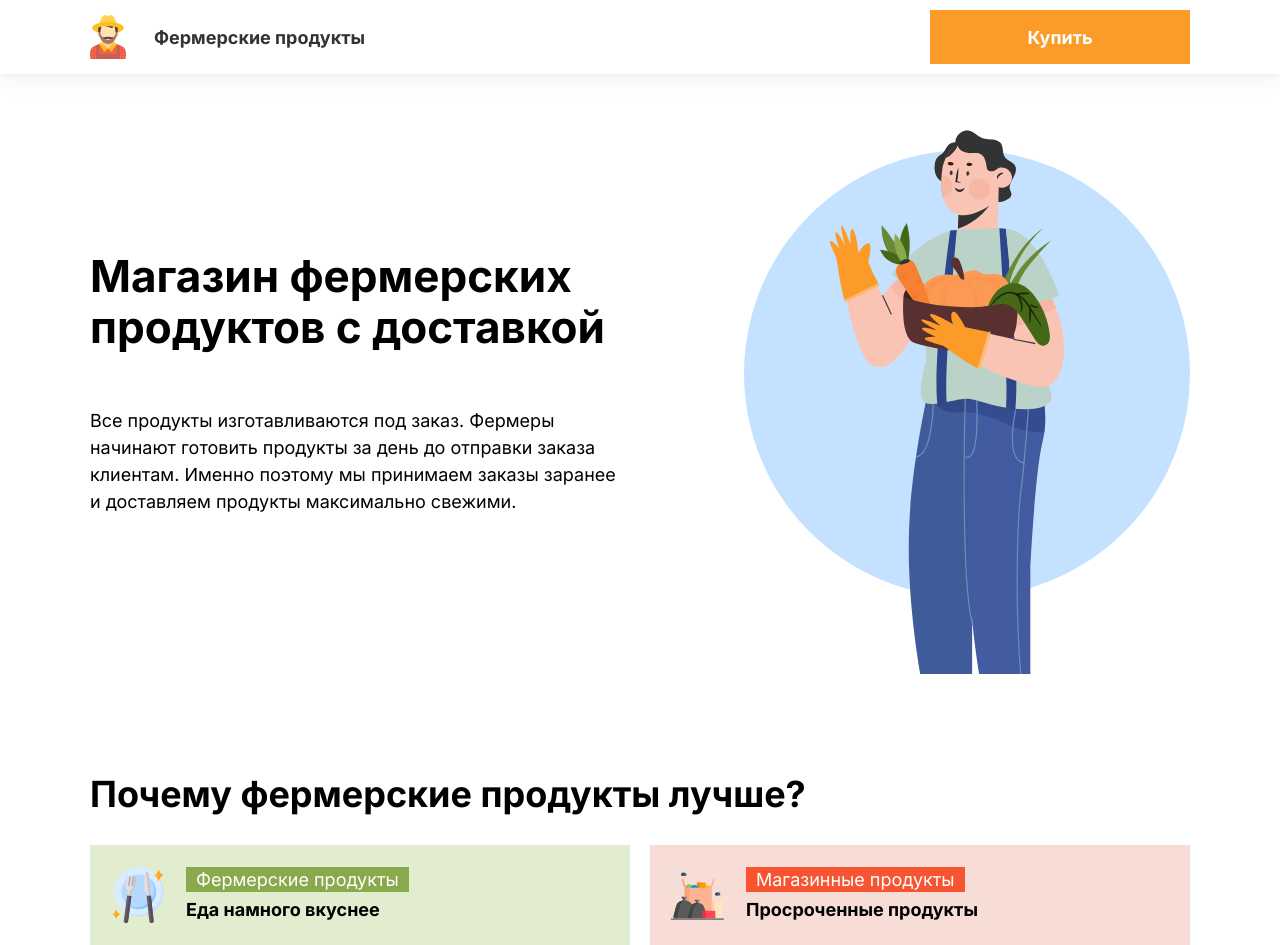
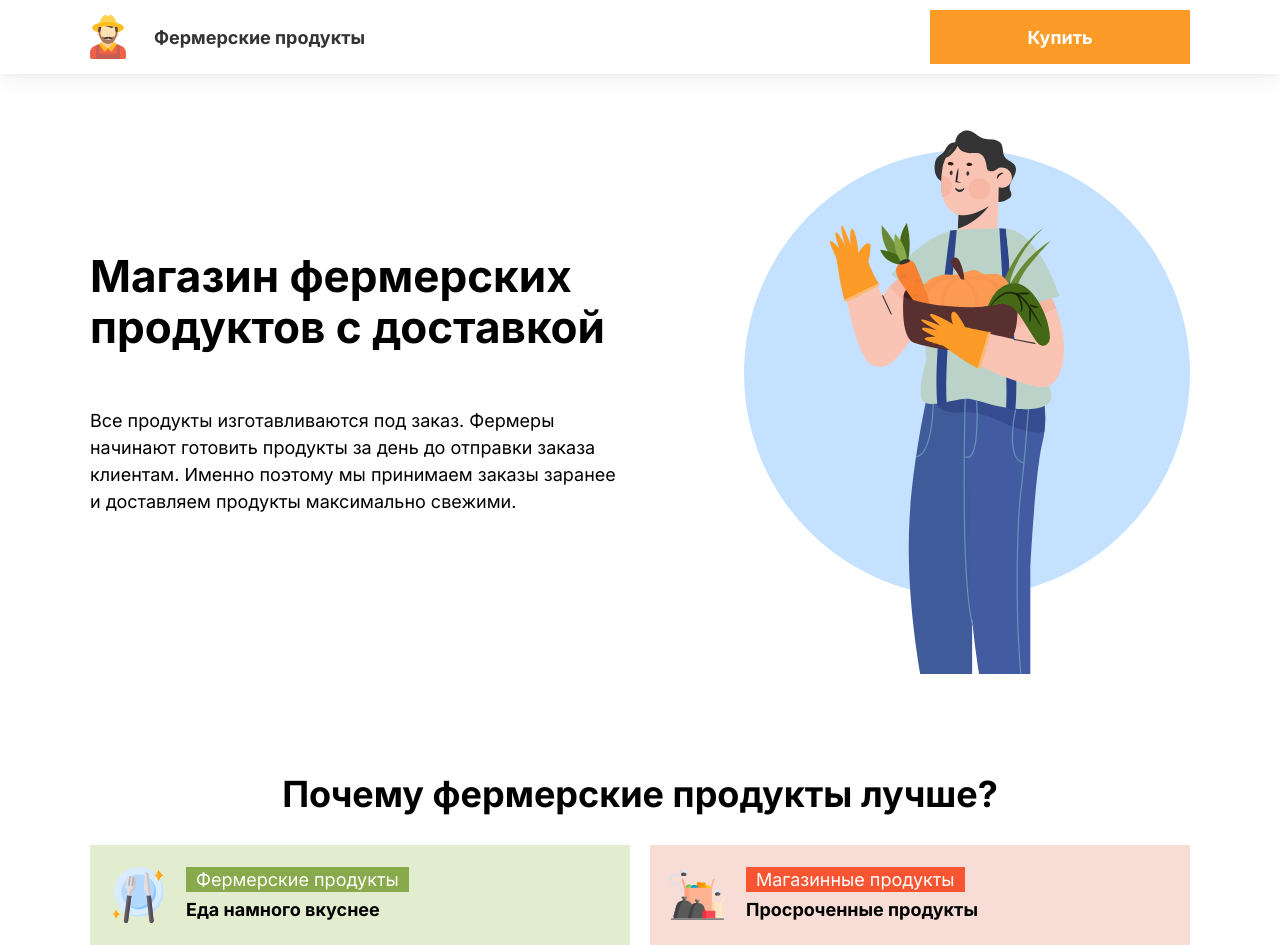
Before and after one commit to Navfront/Farmer-shop-react, a React (Create React App) app: page / in a window 1280 px wide. Shown: the top 945 px of the page. Built offline with nearby package versions, Linux system fonts and the light colour scheme.

Commit message:
fix index and creating product page

```diff
--- a/package.json
+++ b/package.json
@@ -9,6 +9,7 @@
     "react": "^18.0.0",
     "react-dom": "^18.0.0",
     "react-scripts": "5.0.0",
+    "swiper": "^8.1.1",
     "web-vitals": "^2.1.4"
   },
   "scripts": {
--- a/src/components/app/App.js
+++ b/src/components/app/App.js
@@ -1,18 +1,12 @@
-import PageHeader from "../layouts/page-header/page-header";
-import PageFooter from "../layouts/page-footer/page-footer";
-import PageMain from "../layouts/page-main/page-main";
-import PageWrapper from "../layouts/page-wrapper/pageWrapper";
+import IndexPage from "../pages/index-page";
+import ProductPage from "../pages/product-page";
 import GlobalStyles from "./globalStyles";
 
 function App() {
   return (
     <>
       <GlobalStyles />
-      <PageWrapper>
-        <PageHeader />
-        <PageMain />
-        <PageFooter />
-      </PageWrapper>
+      <IndexPage />
     </>
   );
 }
--- a/src/components/app/globalStyles.js
+++ b/src/components/app/globalStyles.js
@@ -4,9 +4,15 @@ const GlobalStyles = createGlobalStyle`
 
 html, body {
     margin: 0;
+    height: 100%;
+}
+
+#root{
+  display: contents;
 }
 
 body{
+
 font-family: ${({ theme }) => theme.fontFamily};
 font-weight: ${({ theme }) => theme.fontWeigth};
 font-size: ${({ theme }) => theme.fontSize};;
--- a/src/components/blocks/adventages/adventages.js
+++ b/src/components/blocks/adventages/adventages.js
@@ -11,7 +11,9 @@ const Adventages = () => {
     return (
       <StyledAdventages>
         <Container>
-          <Heading as="h2">Почему фермерские продукты лучше?</Heading>
+          <Heading as="h2" align="center">
+            Почему фермерские продукты лучше?
+          </Heading>
           <AdventagesList>
             {contentData.map((data) => {
               return (
--- a/src/components/layouts/page-footer/styled.js
+++ b/src/components/layouts/page-footer/styled.js
@@ -2,6 +2,7 @@ import styled from "styled-components";
 
 export const StyledPageFooter = styled.footer`
   border-top: 1px solid rgba(0, 0, 0, 0.1);
+  grid-row: -1;
 `;
 
 export const PageFooterLayout = styled.div`
--- /dev/null
+++ b/src/components/pages/index-page.js
@@ -0,0 +1,16 @@
+import PageFooter from "../layouts/page-footer/page-footer";
+import PageHeader from "../layouts/page-header/page-header";
+import PageMain from "../layouts/page-main/page-main";
+import PageWrapper from "../layouts/page-wrapper/pageWrapper";
+
+const IndexPage = () => {
+  return (
+    <PageWrapper>
+      <PageHeader />
+      <PageMain />
+      <PageFooter />
+    </PageWrapper>
+  );
+};
+
+export default IndexPage;
--- /dev/null
+++ b/src/components/pages/product-page.js
@@ -0,0 +1,16 @@
+import PageFooter from "../layouts/page-footer/page-footer";
+import PageHeader from "../layouts/page-header/page-header";
+
+import PageWrapper from "../layouts/page-wrapper/pageWrapper";
+
+const ProductPage = () => {
+  return (
+    <PageWrapper>
+      <PageHeader />
+
+      <PageFooter />
+    </PageWrapper>
+  );
+};
+
+export default ProductPage;
--- a/src/components/styled/heading/heading.styled.js
+++ b/src/components/styled/heading/heading.styled.js
@@ -5,6 +5,7 @@ const DefaultHeading = styled.h2`
   font-weight: ${({ theme }) => theme.title.fontWeigth};
   font-size: ${(props) => (props.fontSize ? props.fontSize : "36px")};
   max-width: ${(props) => (props.maxWidth ? props.maxWidth : "auto")};
+  text-align: ${({ align }) => (align ? align : "left")};
 `;
 
 export default DefaultHeading;
--- a/src/components/ui/heading/heading.js
+++ b/src/components/ui/heading/heading.js
@@ -2,7 +2,7 @@ import React from "react";
 import { defaultTheme } from "../../../themes/defaultTheme";
 import { DefaultHeading } from "../../styled";
 
-const Heading = ({ children, as }) => {
+const Heading = ({ children, as, align }) => {
   const HeadingFontSize = {
     h1: defaultTheme.title.h1FontSize,
     h2: defaultTheme.title.h2FontSize,
@@ -13,7 +13,7 @@ const Heading = ({ children, as }) => {
   };
 
   return (
-    <DefaultHeading as={as} fontSize={HeadingFontSize[as]}>
+    <DefaultHeading as={as} fontSize={HeadingFontSize[as]} align={align}>
       {children}
     </DefaultHeading>
   );
```
Also changed, not shown: 1 other file (tests, documents, lock files or other folders).
